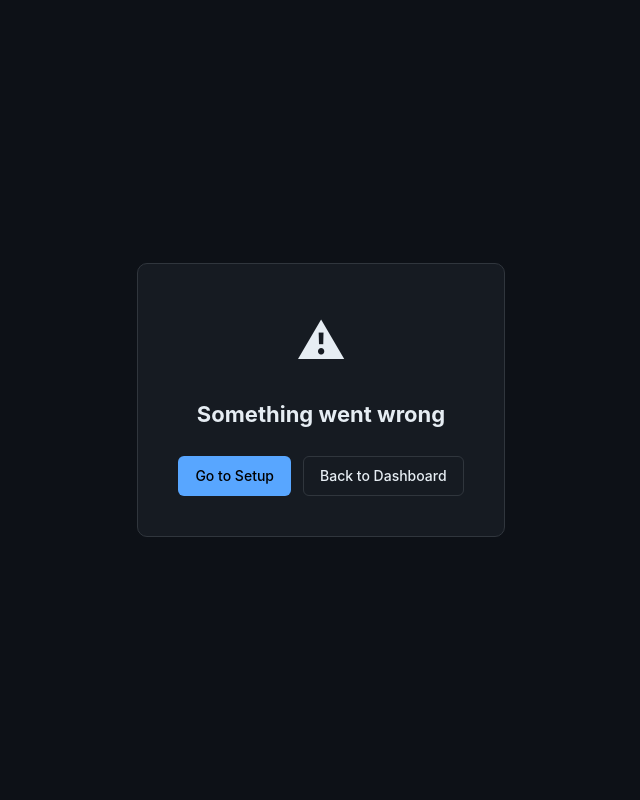
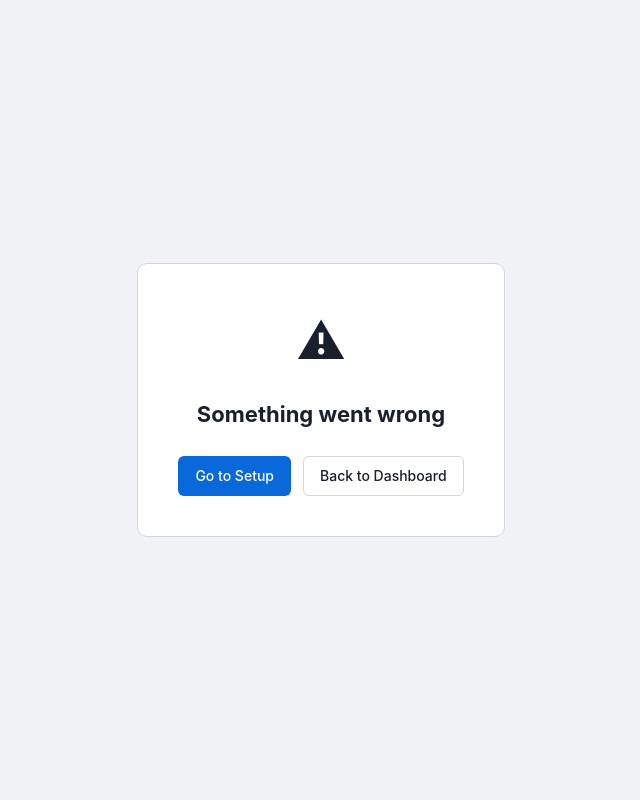
Before and after one commit to jessmodeen/fitness-dashboard, a Flask app: template templates/error.html in a window 1280 px wide. Shown: the whole page, without its empty margins (319-959 px from the left). Run offline with Flask 3, Linux system fonts and the light colour scheme; the template is opened without the code that fills it, so the values that code supplies are empty.

Commit message:
Local edits

```diff
--- a/app.py
+++ b/app.py
@@ -259,6 +259,45 @@ def api_recommendation():
     except Exception as e:
         return jsonify({"success": False, "error": str(e)}), 500
 
+@app.route("/debug/whoop")
+def debug_whoop():
+    import json
+    whoop_tokens = token_store.get("whoop")
+    if not whoop_tokens:
+        return jsonify({"error": "not connected"})
+
+    results = {}
+    base_v1 = "https://api.prod.whoop.com/developer/v1"
+    base_v2 = "https://api.prod.whoop.com/developer/v2"
+    headers = {"Authorization": f"Bearer {whoop_tokens['access_token']}"}
+
+    def probe(label, url, params=None):
+        try:
+            r = requests.get(url, headers=headers, params=params, timeout=15)
+            try:
+                body = json.dumps(r.json())[:300]
+            except Exception:
+                body = r.text[:300]
+            results[label] = {"status": r.status_code, "body": body}
+        except Exception as e:
+            results[label] = {"error": str(e)}
+
+    # Get real cycle IDs from v1
+    probe("v1/cycle list", f"{base_v1}/cycle", {"limit": 3})
+
+    # Try recovery list endpoints
+    probe("v1/recovery list", f"{base_v1}/recovery", {"limit": 3})
+    probe("v2/recovery list", f"{base_v2}/recovery", {"limit": 3})
+
+    # Try the cycle IDs we already know about
+    for cid in [1504133220]:
+        probe(f"v1/recovery/{cid}", f"{base_v1}/recovery/{cid}")
+        probe(f"v2/recovery/{cid}", f"{base_v2}/recovery/{cid}")
+        probe(f"v1/cycle/{cid}/recovery", f"{base_v1}/cycle/{cid}/recovery")
+        probe(f"v2/cycle/{cid}/recovery", f"{base_v2}/cycle/{cid}/recovery")
+
+    return jsonify(results)
+
 
 if __name__ == "__main__":
     port = int(os.environ.get("FLASK_PORT", 5000))
--- a/claude_client.py
+++ b/claude_client.py
@@ -28,7 +28,6 @@ EQUIPMENT AVAILABLE
 • Peloton Rower
 • BOSU ball
 • Dumbbells: 3, 5, 8, 10, 15, 20 lb
-• Resistance bands: various strengths (light / medium / heavy)
 • Yoga mat
 
 ═══════════════════════════════════════════════════════
@@ -48,8 +47,9 @@ Power Zone, HIIT & Hills. Never the same type two days in a row.
   - Stability: planks (front/side), dead bugs, bird dogs, Pallof press
   - Traditional: crunches, bicycle crunches, leg raises, flutter kicks
   - Pilates-style: hollow holds, scissors, roll-ups, single-leg stretch, toe taps
-• Strength: upper body focus — rows, lat pulldowns with bands, chest press, shoulder work, \
-bicep curls, tricep extensions. Occasionally add lower body (glutes, hamstrings) on green days.
+• Strength: upper body focus — dumbbell rows, chest press, shoulder press, lateral raises, \
+bicep curls, tricep extensions. Occasionally add lower body (glutes, hamstrings) on green days. \
+Only use dumbbells — no resistance bands.
 
 ═══════════════════════════════════════════════════════
 TRAINING PHASES — always note which phase applies
@@ -94,7 +94,7 @@ Give a SPECIFIC class type recommendation (e.g., "20-minute Power Zone Endurance
 Give a COMPLETE routine with:
 - 4–6 exercises
 - Specific sets × reps format
-- Exact dumbbell weights from available options (3/5/8/10/15/20 lb) or band resistance
+- Exact dumbbell weights from available options (3/5/8/10/15/20 lb) — dumbbells only, no bands
 - Brief form note for any complex movement
 - Estimated time (usually 15–25 min)
 
--- a/requirements.txt
+++ b/requirements.txt
@@ -2,3 +2,5 @@ flask>=3.0.0
 requests>=2.31.0
 anthropic>=0.40.0
 python-dotenv>=1.0.0
+fpdf2>=2.7.0
+PyNaCl>=1.5.0
--- a/static/css/style.css
+++ b/static/css/style.css
@@ -4,23 +4,23 @@
 *, *::before, *::after { box-sizing: border-box; margin: 0; padding: 0; }
 
 :root {
-  --bg:         #0d1117;
-  --surface:    #161b22;
-  --surface-2:  #21262d;
-  --border:     #30363d;
-  --text:       #e6edf3;
-  --text-dim:   #8b949e;
-  --text-muted: #484f58;
+  --bg:         #f0f2f5;
+  --surface:    #ffffff;
+  --surface-2:  #f6f8fa;
+  --border:     #d0d7de;
+  --text:       #1a1f2e;
+  --text-dim:   #57606a;
+  --text-muted: #8c959f;
 
-  --green:      #3fb950;
-  --green-dim:  #0d4a1a;
-  --yellow:     #d29922;
-  --yellow-dim: #4d3800;
-  --red:        #f85149;
-  --red-dim:    #4d1010;
-  --blue:       #58a6ff;
-  --purple:     #bc8cff;
-  --orange:     #f0883e;
+  --green:      #1a7f37;
+  --green-dim:  #dafbe1;
+  --yellow:     #9a6700;
+  --yellow-dim: #fff8c5;
+  --red:        #cf222e;
+  --red-dim:    #ffebe9;
+  --blue:       #0969da;
+  --purple:     #8250df;
+  --orange:     #bc4c00;
 
   --radius:     10px;
   --gap:        16px;
@@ -67,10 +67,10 @@ code {
 }
 .btn:hover { opacity: 0.85; }
 
-.btn-primary  { background: var(--blue);  color: #000; }
-.btn-success  { background: var(--green); color: #000; }
+.btn-primary  { background: var(--blue);  color: #fff; }
+.btn-success  { background: var(--green); color: #fff; }
 .btn-danger   { background: var(--red);   color: #fff; }
-.btn-ghost    { background: transparent; border-color: var(--border); color: var(--text); }
+.btn-ghost    { background: #fff; border-color: var(--border); color: var(--text); }
 .btn-sm       { padding: 4px 10px; font-size: 12px; }
 
 /* ─────────────────────────────────────────────────────────────────────────────
@@ -129,10 +129,10 @@ code {
 /* Error banner */
 .error-banner {
   background: var(--red-dim);
-  border: 1px solid var(--red);
+  border: 1px solid #ffc1c0;
   border-radius: var(--radius);
   padding: 10px 14px;
-  color: var(--text);
+  color: var(--red);
   font-size: 13px;
 }
 .error-banner p + p { margin-top: 4px; }
@@ -151,6 +151,9 @@ code {
    Recovery Card
 ───────────────────────────────────────────────────────────────────────────── */
 .card-recovery { display: flex; flex-direction: column; }
+.card-recovery.green  { border-top: 4px solid var(--green); }
+.card-recovery.yellow { border-top: 4px solid var(--yellow); }
+.card-recovery.red    { border-top: 4px solid var(--red); }
 
 .recovery-score {
   font-size: 72px;
@@ -158,9 +161,9 @@ code {
   line-height: 1;
   margin-bottom: 4px;
 }
-.recovery-score.green { color: var(--green); }
+.recovery-score.green  { color: var(--green); }
 .recovery-score.yellow { color: var(--yellow); }
-.recovery-score.red { color: var(--red); }
+.recovery-score.red    { color: var(--red); }
 .recovery-score.unknown { color: var(--text-muted); }
 
 .recovery-label {
@@ -271,14 +274,14 @@ code {
 /* Markdown output from Claude */
 .rec-content { line-height: 1.75; }
 .rec-content h1 { font-size: 20px; margin: 18px 0 8px; color: var(--text); }
-.rec-content h2 { font-size: 17px; margin: 20px 0 8px; color: var(--text); border-bottom: 1px solid var(--border); padding-bottom: 6px; }
+.rec-content h2 { font-size: 17px; margin: 20px 0 8px; color: var(--text); border-bottom: 2px solid var(--border); padding-bottom: 6px; }
 .rec-content h3 { font-size: 14px; margin: 14px 0 6px; color: var(--blue); }
 .rec-content p  { margin-bottom: 10px; color: var(--text); }
 .rec-content ul, .rec-content ol { padding-left: 22px; margin-bottom: 10px; }
 .rec-content li { margin-bottom: 4px; color: var(--text); }
-.rec-content strong { color: var(--text); font-weight: 600; }
+.rec-content strong { color: var(--text); font-weight: 700; }
 .rec-content em { color: var(--text-dim); }
-.rec-content code { font-family: var(--font-mono); font-size: 0.85em; }
+.rec-content code { font-family: var(--font-mono); font-size: 0.85em; background: var(--surface-2); border: 1px solid var(--border); }
 .rec-content blockquote {
   border-left: 3px solid var(--purple);
   padding: 6px 14px;
--- a/templates/dashboard.html
+++ b/templates/dashboard.html
@@ -1,5 +1,5 @@
 {% extends "base.html" %}
-{% block title %}Morning Dashboard — {{ now.strftime('%a %b %-d') }}{% endblock %}
+{% block title %}Morning Dashboard — {{ now.strftime('%a %b %d') }}{% endblock %}
 
 {% block body %}
 
@@ -45,7 +45,7 @@
   <!-- ── Header ──────────────────────────────────────────────────────────── -->
   <header class="dash-header">
     <div class="dash-header-left">
-      <span class="dash-date">{{ now.strftime('%A, %B %-d, %Y') }}</span>
+      <span class="dash-date">{{ now.strftime('%A, %B %d, %Y') }}</span>
       <span class="dash-phase">Phase 1 — Indoor / Sub-Threshold</span>
     </div>
     <div class="dash-header-right">
```
Also changed, not shown: whoop_client.py (+51 -58 lines), .github/workflows/daily_plan.yml.txt (added).
